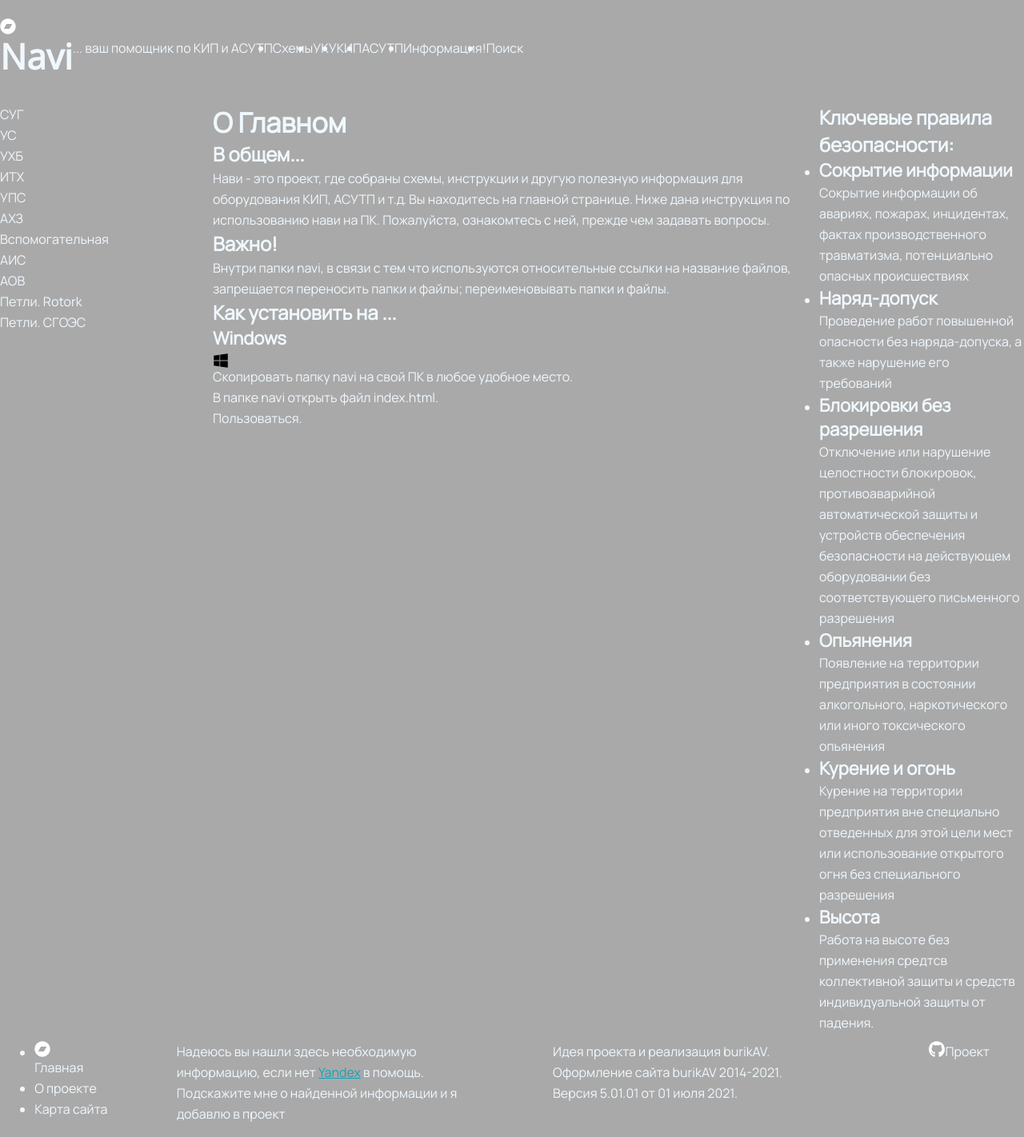
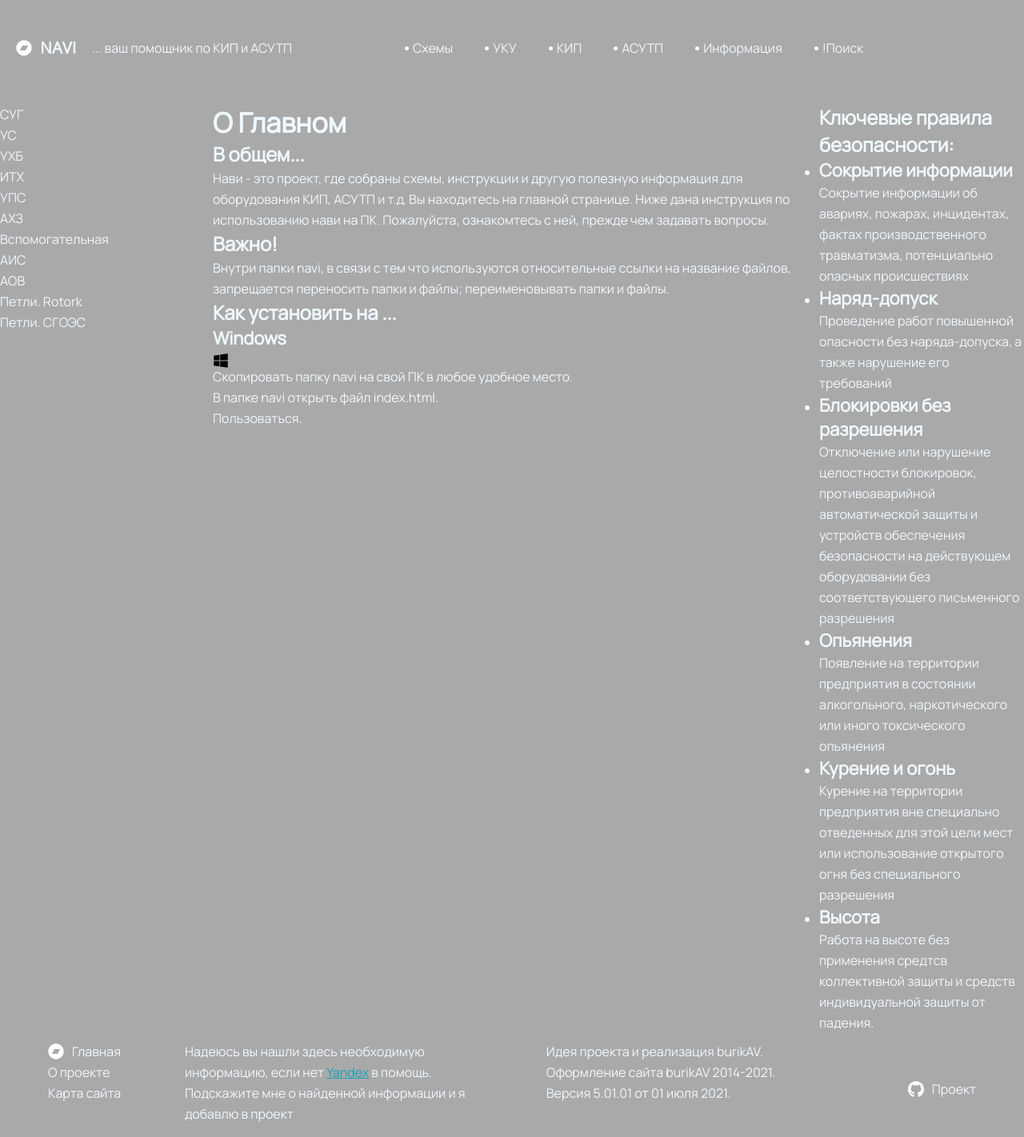
Before and after one commit to burik84/navi, a React app: page /#/ in a window 1280 px wide. Shown: the whole page at 80% size. Built offline with nearby package versions, Linux system fonts and the light colour scheme.

Commit message:
feat: add styling navigation

```diff
--- a/src/script/components/Navigation.tsx
+++ b/src/script/components/Navigation.tsx
@@ -5,7 +5,7 @@ import { NavLink } from 'react-router-dom';
 export const Navigation: React.FC = (): ReactElement => {
   return (
     <nav className="navigation">
-      <ul>
+      <ul className="navigation__menu">
         <li className="item">
           <NavLink className="link" to="/scheme" activeClassName="active">
             Схемы
--- a/src/script/layout/Footer.tsx
+++ b/src/script/layout/Footer.tsx
@@ -6,7 +6,7 @@ export const Footer: React.FC = () => {
   return (
     <footer className="footer">
       <ul className="list">
-        <li>
+        <li className="item">
           <Link className="link" to="/main">
             <LogoElement color="white" />
             Главная
--- a/src/styles/base/_base.scss
+++ b/src/styles/base/_base.scss
@@ -1,9 +1,7 @@
-
 html {
   font-size: 10px;
   scroll-behavior: smooth;
 }
-
 
 body {
   background-color: darkgrey;
@@ -34,9 +32,9 @@ h3 {
 }
 
 h4 {
-    @include font($size: 2.2rem, $height: 3.0rem, $weight: 600);
+  @include font($size: 2.2rem, $height: 3rem, $weight: 600);
   @include media-tablet {
-        @include font($height: 3.0rem, $size: 2.0rem);
+    @include font($height: 3rem, $size: 2rem);
   }
 }
 
@@ -49,10 +47,26 @@ h5 {
   border-radius: 10px;
 }
 
-a{
+a {
   text-decoration: none;
   color: inherit;
-    &:hover{
+  &:hover {
     cursor: pointer;
   }
 }
+
+.list {
+  list-style-type: none;
+}
+.link {
+  display: flex;
+  flex-direction: row;
+  align-items: center;
+  h1{
+    font-size: 2rem;
+    text-transform: uppercase;
+  }
+}
+.logo {
+  margin-right: 10px;
+}
--- a/src/styles/components/_navigation.scss
+++ b/src/styles/components/_navigation.scss
@@ -1,7 +1,39 @@
-.navigation{
-  ul{
-    display: flex;
-    flex-direction: row;
-    flex-wrap: wrap;
+.navigation {
+  margin: 0 auto;
+}
+.navigation__menu {
+  display: flex;
+  flex-direction: row;
+  flex-wrap: wrap;
+  list-style-type: none;
+}
+.navigation__menu .item {
+  margin-right: 20px;
+}
+
+.navigation__menu .link {
+  @extend %transition;
+  &:hover {
+    transform: scale(1.05);
+    color: $color-additional;
+    &:before {
+      background-color: $color-additional;
+    }
+  }
+  &.active {
+    color: $color-additional;
+    border-bottom: 2px solid $color-additional;
+    &:before {
+      background-color: $color-additional;
+    }
+  }
+  &:before {
+    content: '';
+    width: 5px;
+    height: 5px;
+    margin-right: 5px;
+    border-radius: 50%;
+    background-color: $color-light;
+    @extend %transition;
   }
 }
--- a/src/styles/layouts/_footer.scss
+++ b/src/styles/layouts/_footer.scss
@@ -1,6 +1,7 @@
 .footer{
   grid-area: footer;
   display: flex;
+  padding: 0 20px;
   flex-direction: row;
   flex-wrap: wrap;
   justify-content: space-around;
@@ -18,4 +19,5 @@
 .footer__link{
   display: flex;
   flex-direction: row;
+  align-items: center;
 }
--- a/src/styles/layouts/_header.scss
+++ b/src/styles/layouts/_header.scss
@@ -1,10 +1,14 @@
 .header{
   display: flex;
+  padding: 0 20px;
   flex-direction: row;
   align-items: center;
   grid-area: header;
 }
 
+.header .link{
+  margin-right: 20px;
+}
 .logo{
   width: 20px;
   height: 20px;
```
Lines whose indentation alone changed are shown as unchanged.
